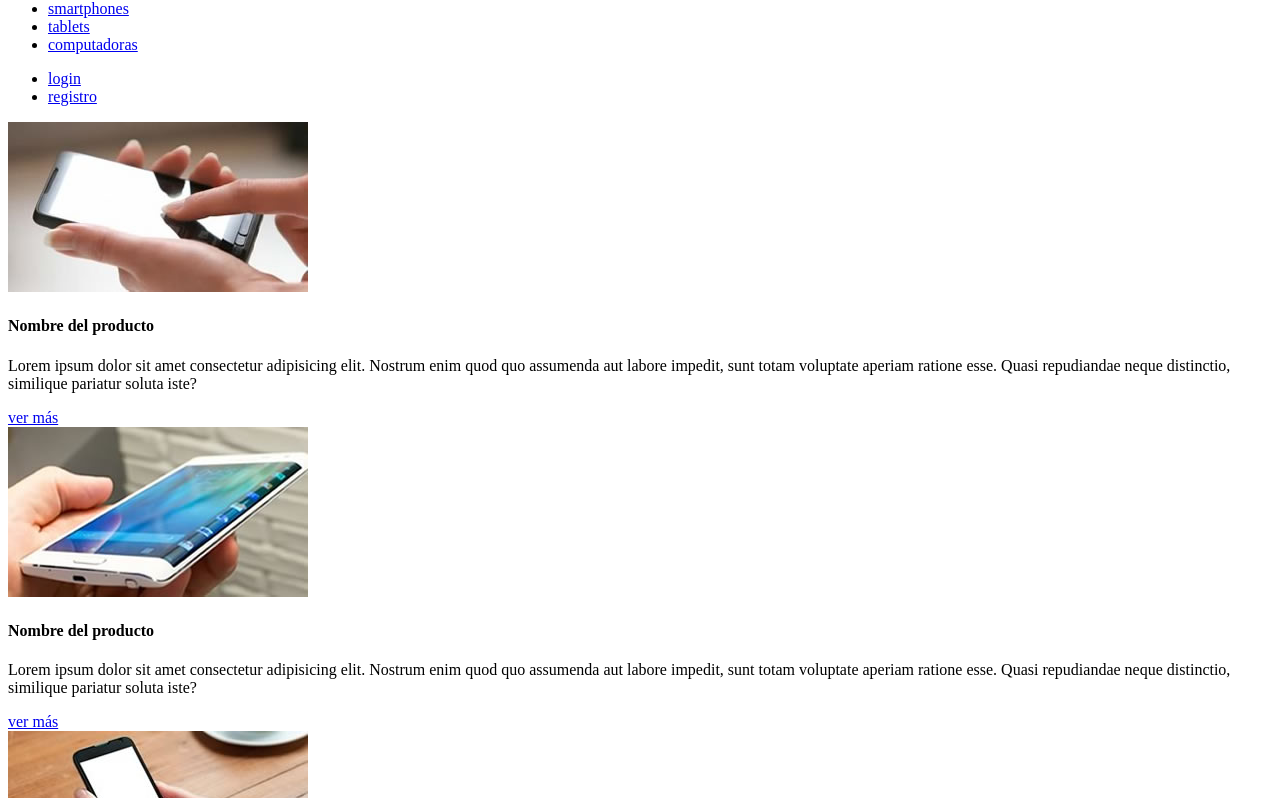
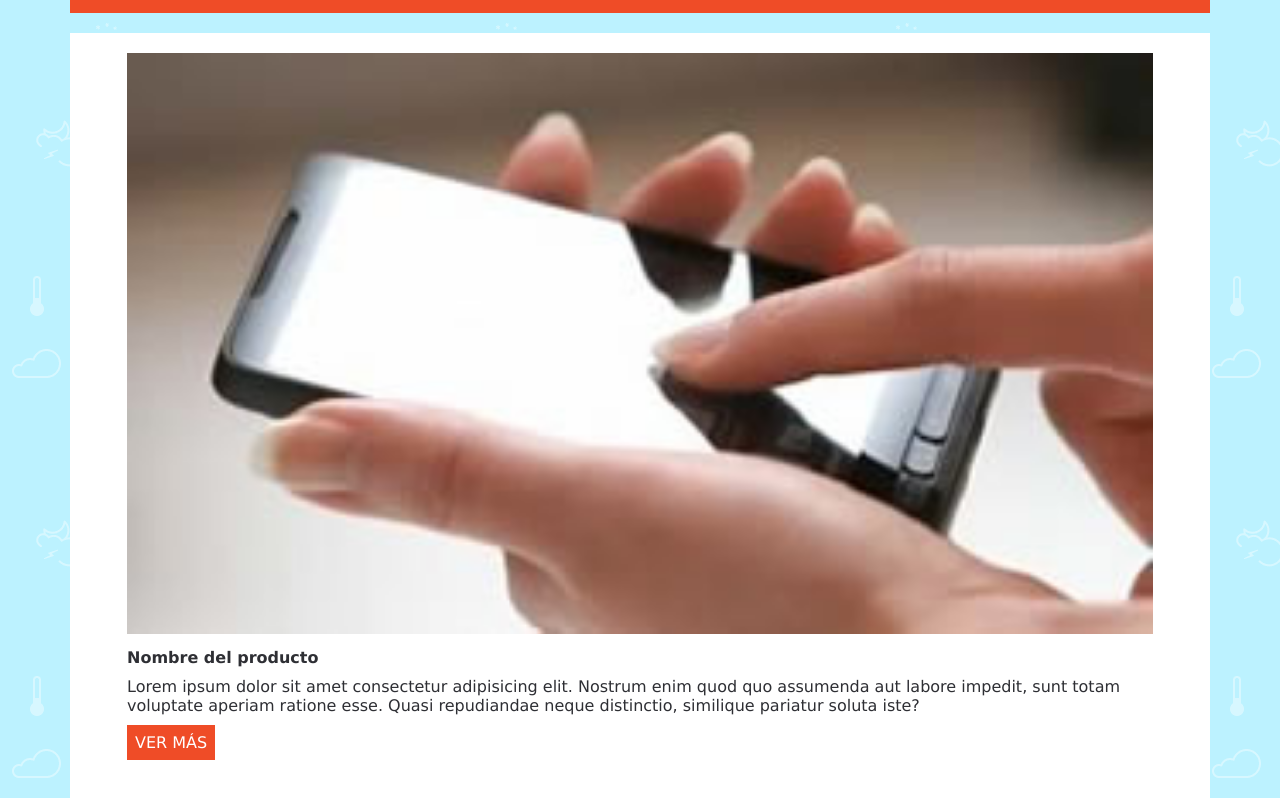
Before and after one commit to LucioMart/maquetando_sitio_craftsy, a website: page views/home.html in a window 1280 px wide. Shown: the part 67-865 px from the top of the page. Drawn offline with Linux system fonts and the light colour scheme.

Commit message:
Termianado el header y comenzando con el main.

```diff
--- /dev/null
+++ b/public/css/general.css
@@ -0,0 +1,25 @@
+* {
+    box-sizing: border-box;
+    margin: 0;
+    padding: 0;
+}
+
+a {
+    text-decoration: none;
+}
+
+li{
+    list-style: none;
+}
+
+body {
+    font-family: Verdana, Geneva, Tahoma, sans-serif;
+    color: #2e2f34;
+    max-width: 1140px;
+    margin: 0 auto;
+    background-image: url('/image/bg-2.png');
+}
+
+:root {
+    --color-rojo: #ef4c27;
+}
--- /dev/null
+++ b/public/css/header.css
@@ -0,0 +1,58 @@
+header {
+    background-color: var(--color-rojo);
+    display: flex;
+    flex-direction: column;
+    justify-content: space-between;
+    padding: 20px 10px;
+    height: 180px;
+    width: 100%;
+    margin-bottom: 20px;
+}
+
+header a {
+    text-transform: uppercase;
+    color: #fff;
+}
+
+@media (min-width: 768px) {
+    header {
+        flex-direction: row;
+        height: 80px;
+        flex-wrap: wrap;
+    }
+
+    header .logo {
+        width: 20%;
+    }
+
+    header nav {
+        width: 80%;
+        display: flex;
+        justify-content: space-between;
+        align-items: center;
+    }
+
+    header ul {
+        display: flex;
+    }
+
+    header ul li {
+        margin-left: 8px;
+    }
+}
+
+@media (min-width: 1024) {
+
+    header .logo {
+        width: 10%;
+    }
+
+    header .logo img {
+        text-align: center;
+    }
+
+    header nav {
+        width: 90%
+    }
+
+}
--- /dev/null
+++ b/public/css/index.css
@@ -0,0 +1,36 @@
+.home main {
+    display: flex;
+    flex-wrap: wrap;
+    justify-content: space-around;
+}
+
+.home .productos {
+    background-color: #fff;
+    width: 100%;
+    display: flex;
+    flex-wrap: wrap;
+    justify-content: center;
+    margin-bottom: 20px;
+}
+
+.home .productos article {
+    width: 90%;
+    margin: 20px 0;
+}
+
+.home .productos article img {
+    width: 100%;
+}
+
+.home .productos article h4 {
+    margin: 10px 0;
+}
+
+.home .productos article a {
+    background-color: var(--color-rojo);
+    color: #fff;
+    text-transform: uppercase;
+    padding: 8px;
+    display: inline-block;
+    margin: 10px 0;
+}
--- a/public/css/styles.css
+++ b/public/css/styles.css
@@ -0,0 +1,3 @@
+@import url('./general.css');
+@import url('./header.css');
+@import url('./index.css')
--- a/views/home.html
+++ b/views/home.html
@@ -5,7 +5,7 @@
     <meta http-equiv="X-UA-Compatible" content="IE=edge">
     <meta name="viewport" content="width=device-width, initial-scale=1.0">
     <title>Craftsy</title>
-    <link rel="stylesheet" href="/css/style.css">
+    <link rel="stylesheet" href="/css/styles.css">
 </head>
 <body class="home">
 
```
